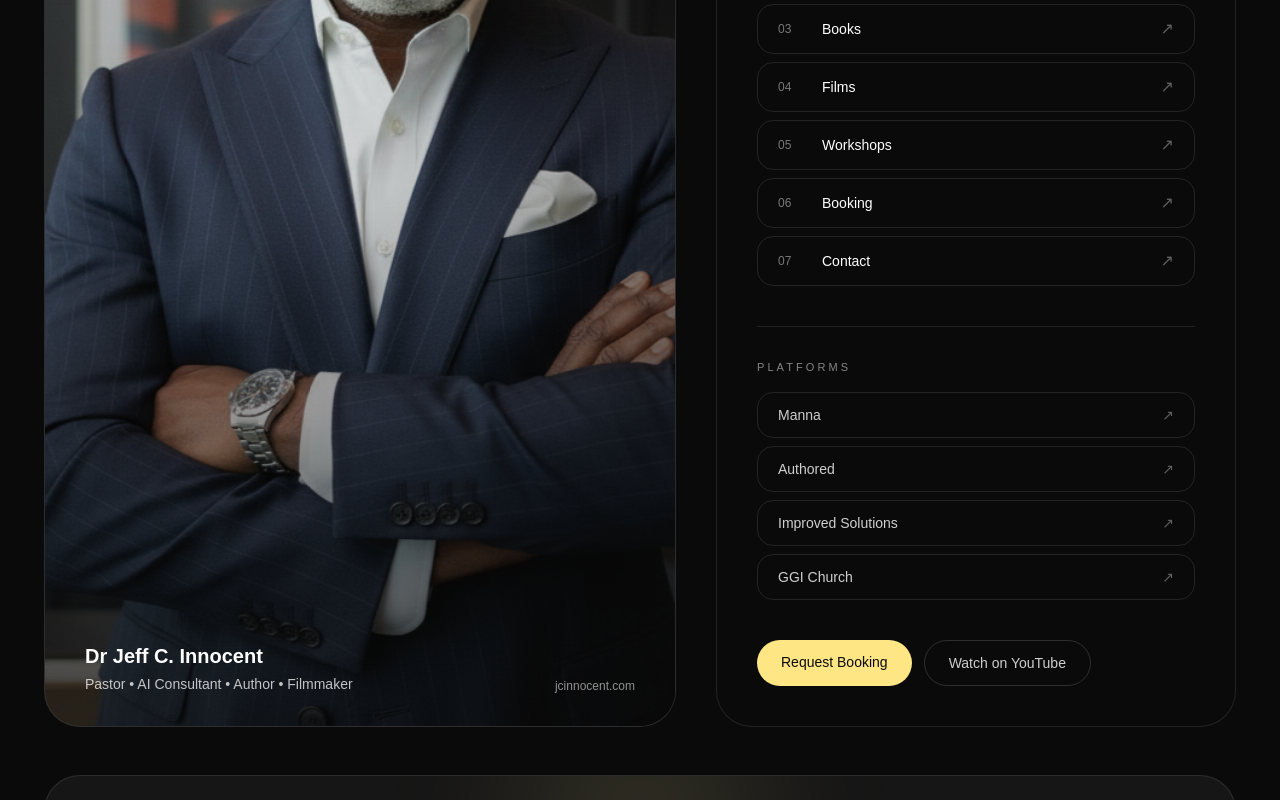
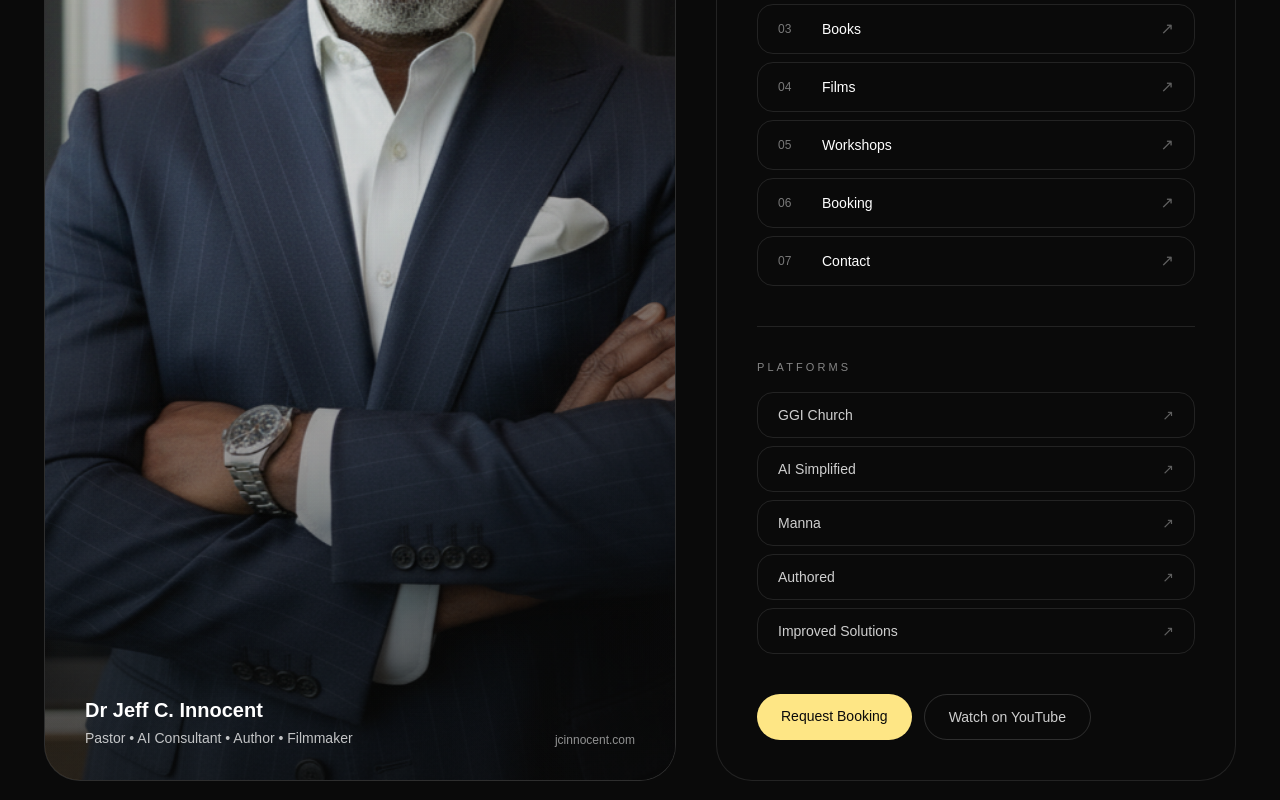
Before and after one commit to improved2025/jcinnocent, a Next.js app: page / in a window 1280 px wide. Shown: the part 485-1285 px from the top of the page. Built offline with nearby package versions, Linux system fonts and the light colour scheme.

Commit message:
Add AI Simplified platform and move GGI Church to top of platforms list

```diff
--- a/app/page.tsx
+++ b/app/page.tsx
@@ -21,10 +21,11 @@ const lanes = [
 ];
 
 const platforms = [
+  { name: "GGI Church", href: "https://ggichurch.org" },
+  { name: "AI Simplified", href: "https://ai-simplified.us" },
   { name: "Manna", href: "https://getmanna.app" },
   { name: "Authored", href: "https://myauthored.com" },
   { name: "Improved Solutions", href: "https://improvedsolution.com" },
-  { name: "GGI Church", href: "https://ggichurch.org" },
 ];
 
 export default function Home() {
```
